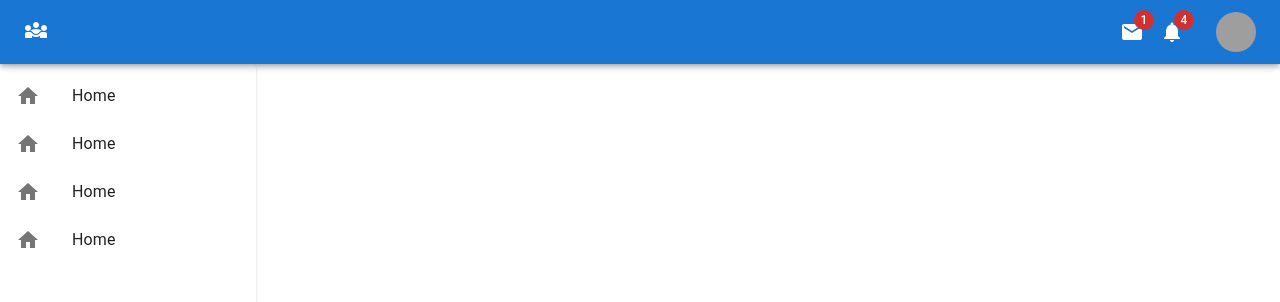
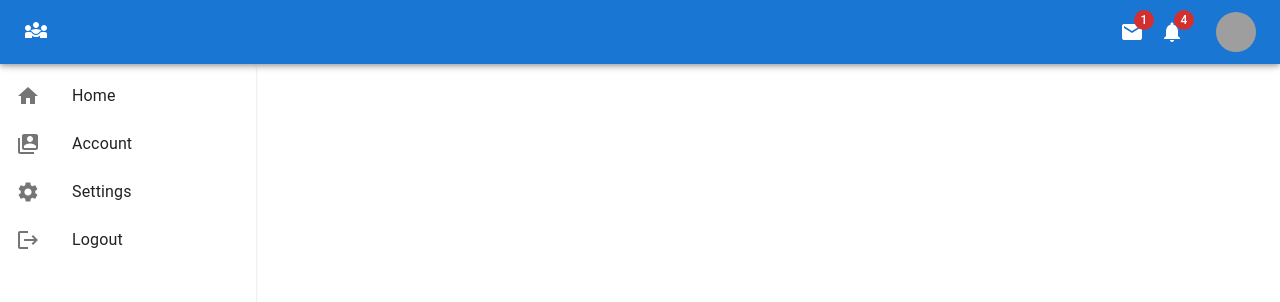
Before and after one commit to Sandun-Induranga/Social-Media-Frontend, a React (Create React App) app: page / in a window 1280 px wide. Shown: the top 302 px of the page. Built offline with nearby package versions, Linux system fonts and the light colour scheme; grey boxes are pictures that could not be loaded.

Commit message:
Refactored with Icons

```diff
--- a/src/components/Menu/Menu.tsx
+++ b/src/components/Menu/Menu.tsx
@@ -1,4 +1,4 @@
-import { Home } from "@mui/icons-material";
+import { Home, Logout, Settings, SwitchAccount } from "@mui/icons-material";
 import {
   Box,
   List,
@@ -23,31 +23,31 @@ const Menu = () => {
               <ListItemText primary="Home" />
             </ListItemButton>
           </ListItem>
-          {/* Profile */}
+          {/* Account */}
           <ListItem disablePadding>
             <ListItemButton>
               <ListItemIcon>
-                <Home />
+                <SwitchAccount />
               </ListItemIcon>
-              <ListItemText primary="Home" />
+              <ListItemText primary="Account" />
             </ListItemButton>
           </ListItem>
           {/* Profile */}
           <ListItem disablePadding>
             <ListItemButton>
               <ListItemIcon>
-                <Home />
+                <Settings />
               </ListItemIcon>
-              <ListItemText primary="Home" />
+              <ListItemText primary="Settings" />
             </ListItemButton>
           </ListItem>
           {/* Profile */}
           <ListItem disablePadding>
             <ListItemButton>
               <ListItemIcon>
-                <Home />
+                <Logout />
               </ListItemIcon>
-              <ListItemText primary="Home" />
+              <ListItemText primary="Logout" />
             </ListItemButton>
           </ListItem>
         </List>
```
